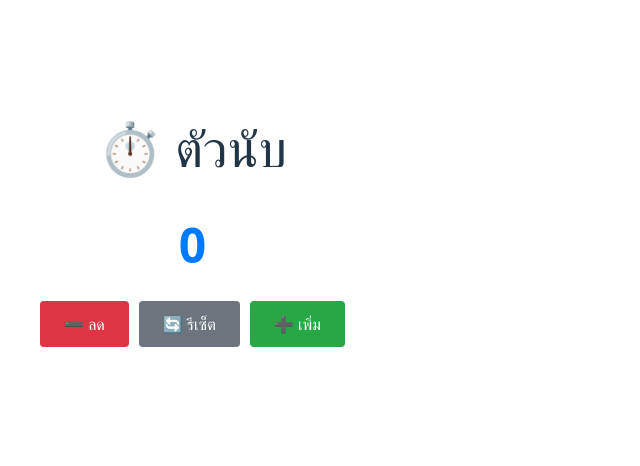
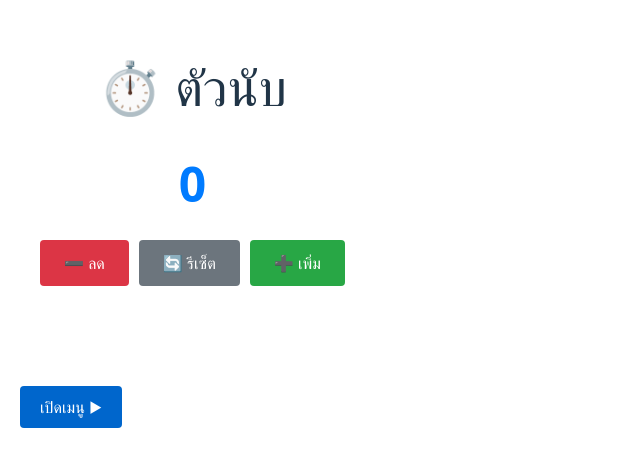
Before and after one commit to 67160411/lab12, a React (Vite) app in the folder my-react-app/: page / in a window 1280 px wide. Shown: the part 184-650 px from the top of the page, without its empty margins (0-640 px from the left). Built offline with nearby package versions, Linux system fonts and the light colour scheme.

Commit message:
Add: Toggle Menu

```diff
--- a/my-react-app/src/App.jsx
+++ b/my-react-app/src/App.jsx
@@ -1,6 +1,15 @@
 import { useState } from "react";
 
-export default function Counter() {
+export default function App() {
+  return (
+    <div>
+      <Counter />
+      <ToggleMenu />
+    </div>
+  );
+}
+
+function Counter() {
   const [count, setCount] = useState(0);
 
   function increment() {
@@ -85,3 +94,48 @@ export default function Counter() {
     </div>
   );
 }
+
+function ToggleMenu() {
+  const [isOpen, setIsOpen] = useState(false);
+
+  return (
+    <div style={{ padding: "20px", marginTop: "40px" }}>
+      <button
+        onClick={() => setIsOpen(!isOpen)}
+        style={{
+          padding: "10px 20px",
+          fontSize: "16px",
+          backgroundColor: "#0066cc",
+          color: "white",
+          border: "none",
+          borderRadius: "4px",
+          cursor: "pointer",
+        }}
+      >
+        {isOpen ? "ปิดเมนู ▼" : "เปิดเมนู ▶"}
+      </button>
+
+      {isOpen && (
+        <div
+          style={{
+            backgroundColor: "#f0f0f0",
+            padding: "20px",
+            marginTop: "10px",
+            borderRadius: "4px",
+            border: "1px solid #ddd",
+          }}
+        >
+          <p style={{ margin: "8px 0" }}>
+            🔗 <a href="#home">หน้าแรก</a>
+          </p>
+          <p style={{ margin: "8px 0" }}>
+            🔗 <a href="#about">เกี่ยวกับ</a>
+          </p>
+          <p style={{ margin: "8px 0" }}>
+            🔗 <a href="#contact">ติดต่อ</a>
+          </p>
+        </div>
+      )}
+    </div>
+  );
+}
```
